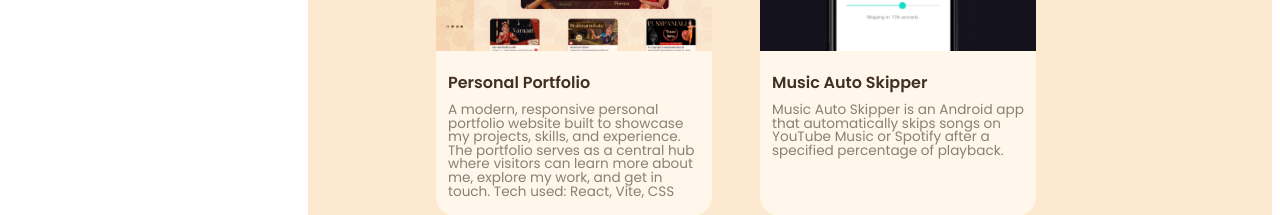
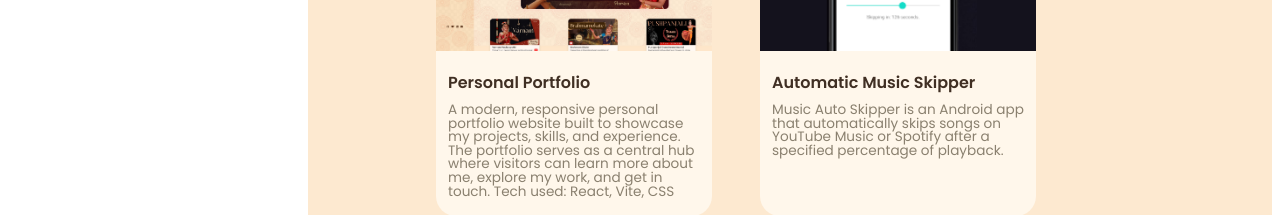
Before and after one commit to dejah22/dejah22.github.io, a React (Vite) app: page /projects in a window 1280 px wide. Shown: the part 1039-1254 px from the top of the page. Built offline with nearby package versions, Linux system fonts and the light colour scheme.

Commit message:
added link to automaticMusicSkipper

```diff
--- a/src/components/Projects.jsx
+++ b/src/components/Projects.jsx
@@ -56,10 +56,10 @@ const Projects = () => {
       github: "https://github.com/dejah22/dejah22.github.io",
     },
     {
-      title: "Music Auto Skipper",
+      title: "Automatic Music Skipper",
       desc: "Music Auto Skipper is an Android app that automatically skips songs on YouTube Music or Spotify after a specified percentage of playback.",
       img: musicAutoSkipperPic,
-      github: "https://github.com/dejah22/dejah22.github.io",
+      github: "https://github.com/dejah22/AutomaticMusicSkipper",
     }
   ];
 
```
